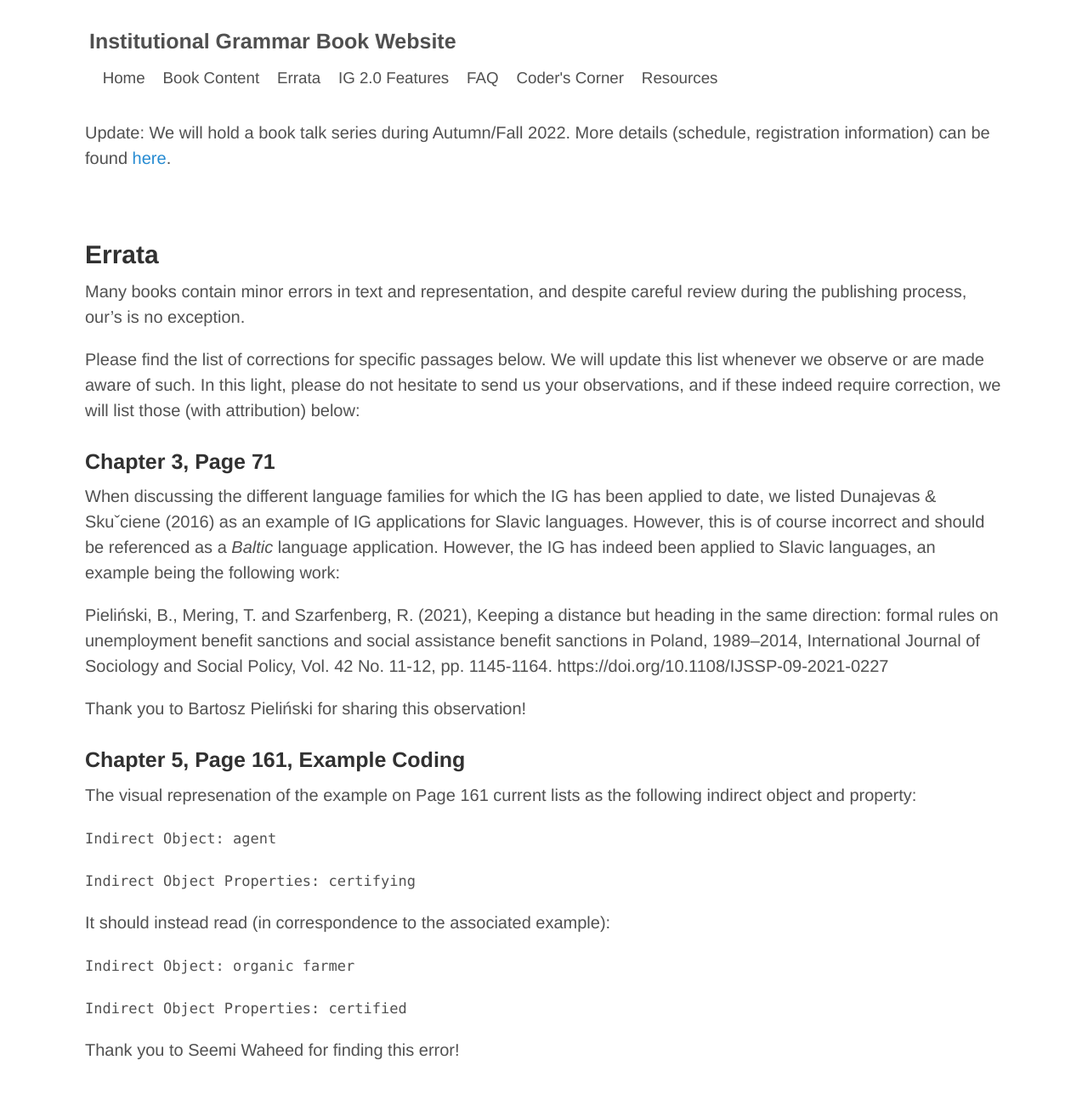
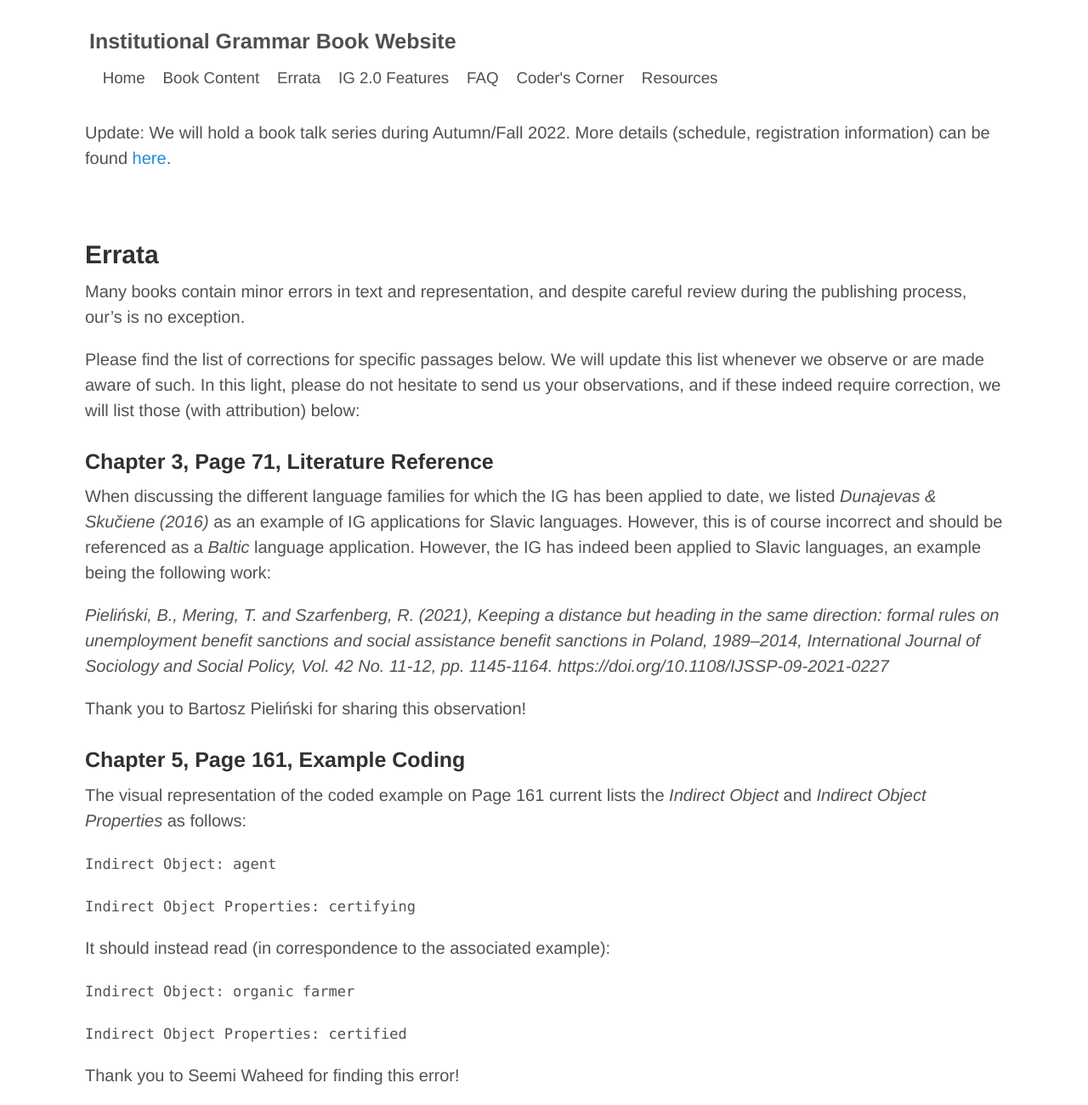
Before and after one commit to InstitutionalGrammar/IG-Book, a Jekyll site: the page built from errata.md, in a window 1280 px wide. Shown: the whole page at 85% size. Built offline with Jekyll 4.4.1, drawn with Linux system fonts in a browser that asks for light colours; before the commit the page ends 1271 px from its top, so only the background shows below that.

Commit message:
Update errata.

```diff
--- a/errata.md
+++ b/errata.md
@@ -10,17 +10,17 @@ Many books contain minor errors in text and representation, and despite careful
 Please find the list of corrections for specific passages below. We will update this list whenever we observe or are made aware of such. In this light, please do not hesitate to send us your observations, and if these indeed require correction, we will list those (with attribution) below:
 
 
-### Chapter 3, Page 71
+### Chapter 3, Page 71, Literature Reference
 
-When discussing the different language families for which the IG has been applied to date, we listed Dunajevas & Skuˇciene (2016) as an example of IG applications for Slavic languages. However, this is of course incorrect and should be referenced as a *Baltic* language application. However, the IG has indeed been applied to Slavic languages, an example being the following work:
+When discussing the different language families for which the IG has been applied to date, we listed *Dunajevas & Skučiene (2016)* as an example of IG applications for Slavic languages. However, this is of course incorrect and should be referenced as a *Baltic* language application. However, the IG has indeed been applied to Slavic languages, an example being the following work:
 
-Pieliński, B., Mering, T. and Szarfenberg, R. (2021), Keeping a distance but heading in the same direction: formal rules on unemployment benefit sanctions and social assistance benefit sanctions in Poland, 1989–2014, International Journal of Sociology and Social Policy, Vol. 42 No. 11-12, pp. 1145-1164. https://doi.org/10.1108/IJSSP-09-2021-0227
+*Pieliński, B., Mering, T. and Szarfenberg, R. (2021), Keeping a distance but heading in the same direction: formal rules on unemployment benefit sanctions and social assistance benefit sanctions in Poland, 1989–2014, International Journal of Sociology and Social Policy, Vol. 42 No. 11-12, pp. 1145-1164. https://doi.org/10.1108/IJSSP-09-2021-0227*
 
 Thank you to Bartosz Pieliński for sharing this observation!
 
 ### Chapter 5, Page 161, Example Coding
 
-The visual represenation of the example on Page 161 current lists as the following indirect object and property:
+The visual representation of the coded example on Page 161 current lists the *Indirect Object* and *Indirect Object Properties* as follows:
 
 `Indirect Object: agent`
 
```
